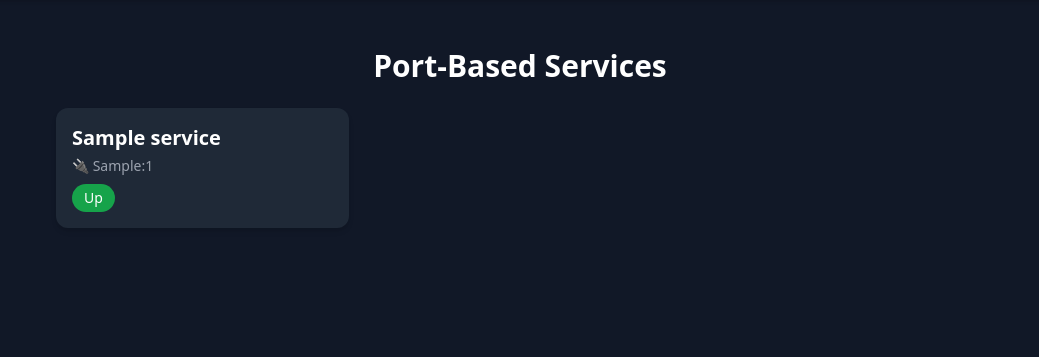
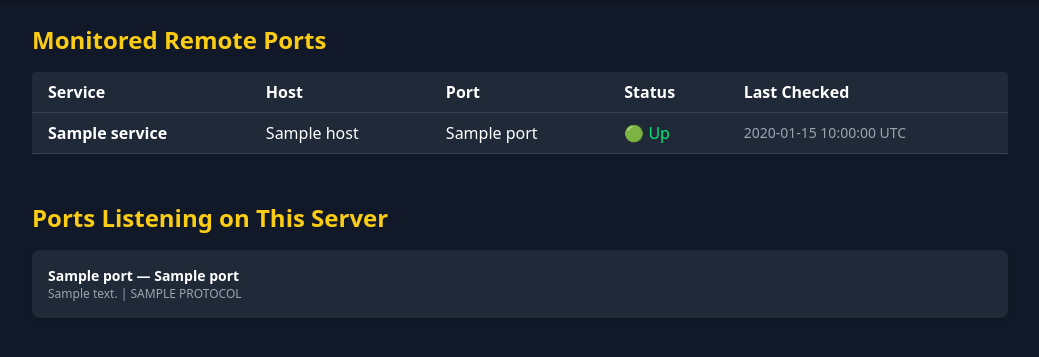
Before and after one commit to LieAndSmile/MiniStatus-MVP, a Flask app: template app/templates/ports.html in a window 1280 px wide. Shown: the part 60-417 px from the top of the page, without its empty margins (120-1159 px from the left). Run offline with Flask 3, Linux system fonts and the light colour scheme; tables that the repository leaves empty hold one stand-in row (values such as "Sample post"); the template is opened without the code that fills it: values that come from a table or form of the project are taken from there, most other values are stand-ins (such as "Sample title", 1, 10 or a date in 2020); some libraries are stand-ins or nearby versions.

Commit message:
v1.4.0: Port monitoring UI redesign with dark theme and status indicators

```diff
--- a/app/templates/ports.html
+++ b/app/templates/ports.html
@@ -1,24 +1,69 @@
 {% extends "base.html" %}
-
-{% block title %}Port Monitoring{% endblock %}
+{% block title %}Port Monitor{% endblock %}
 
 {% block content %}
-<div class="max-w-6xl mx-auto p-6">
-  <h1 class="text-3xl font-bold mb-6 text-center">Port-Based Services</h1>
+<div class="space-y-12">
 
-  <div class="grid grid-cols-1 sm:grid-cols-2 lg:grid-cols-3 gap-6">
-    {% for service in services %}
-    <div class="bg-gray-800 p-4 rounded-xl shadow-md">
-      <div class="text-xl font-semibold mb-1">{{ service.name }}</div>
-      <div class="text-sm text-gray-400 mb-2">🔌 {{ service.host }}:{{ service.port }}</div>
-      <span class="inline-block px-3 py-1 text-sm font-medium rounded-full
-        {% if service.status == 'up' %}bg-green-600
-        {% elif service.status == 'down' %}bg-red-600
-        {% else %}bg-yellow-500 text-black{% endif %}">
-        {{ service.status | capitalize }}
-      </span>
+  <!-- REMOTE MONITORED PORTS -->
+  <section>
+    <h2 class="text-2xl font-bold text-yellow-400 mb-4">Monitored Remote Ports</h2>
+    <div class="overflow-x-auto">
+      <table class="min-w-full bg-gray-800 text-white rounded shadow">
+        <thead>
+          <tr class="text-left border-b border-gray-700">
+            <th class="py-2 px-4">Service</th>
+            <th class="py-2 px-4">Host</th>
+            <th class="py-2 px-4">Port</th>
+            <th class="py-2 px-4">Status</th>
+            <th class="py-2 px-4">Last Checked</th>
+          </tr>
+        </thead>
+        <tbody>
+          {% for service in remote_services %}
+          <tr class="hover:bg-gray-700 border-b border-gray-700">
+            <td class="py-2 px-4 font-semibold">{{ service.name }}</td>
+            <td class="py-2 px-4">{{ service.host }}</td>
+            <td class="py-2 px-4">{{ service.port }}</td>
+            <td class="py-2 px-4">
+              <span class="{% if service.status == 'up' %}text-status-up{% elif service.status == 'down' %}text-status-down{% else %}text-status-degraded{% endif %}">
+                {% if service.status == 'up' %}🟢 Up{% elif service.status == 'down' %}🔴 Down{% else %}🟡 Degraded{% endif %}
+              </span>
+            </td>
+            <td class="py-2 px-4 text-sm text-gray-400">
+              {{ service.last_updated.strftime('%Y-%m-%d %H:%M:%S') }} UTC
+            </td>
+          </tr>
+          {% endfor %}
+        </tbody>
+      </table>
     </div>
-    {% endfor %}
-  </div>
+  </section>
+
+  <!-- LOCAL PORTS GROUPED BY SERVICE -->
+  <section>
+    <h2 class="text-2xl font-bold text-yellow-400 mb-4">Ports Listening on This Server</h2>
+    <div class="space-y-3">
+      {% for port in local_ports %}
+      <div class="bg-gray-800 p-4 rounded-lg shadow flex justify-between items-center">
+        <div>
+          <div class="text-white font-semibold text-sm">
+            {{ port.label or "Unlabeled Port" }} — {{ port.port }}
+          </div>
+          <div class="text-gray-400 text-xs">
+            {{ port.address.split('%')[0] }} | {{ port.protocol.upper() }}
+          </div>
+        </div>
+        {% if port.label %}
+        <div class="text-lg">
+          {% if "ssh" in port.label|lower %}🛡️{% elif "http" in port.label|lower %}🌐
+          {% elif "https" in port.label|lower %}🔒{% elif "flask" in port.label|lower %}🔧
+          {% elif "node" in port.label|lower %}⚙️{% endif %}
+        </div>
+        {% endif %}
+      </div>
+      {% endfor %}
+    </div>
+  </section>
+
 </div>
 {% endblock %}
```
Also changed, not shown: app/routes/ports.py (+14 -3 lines), app/routes/sync.py (+7 -0 lines), app/utils/ports.py (added, +45 -0 lines), CHANGELOG.md.
